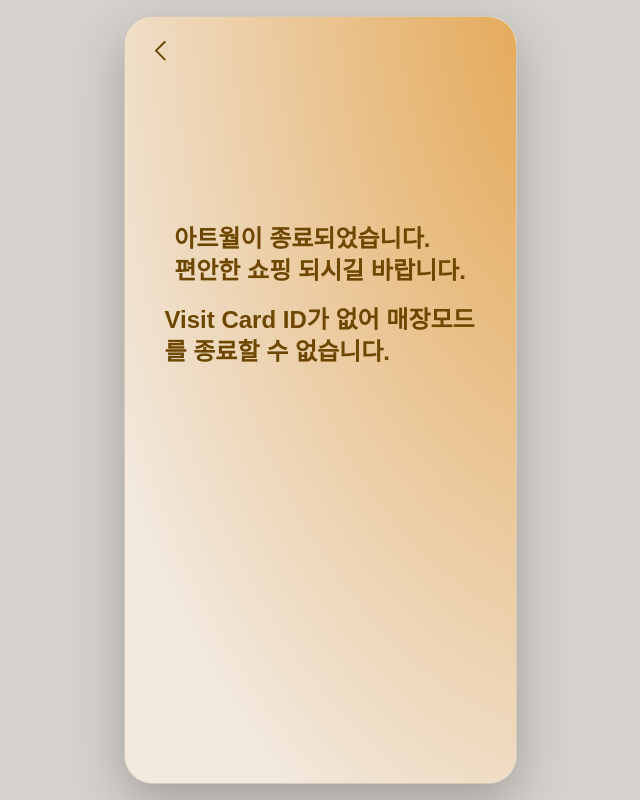
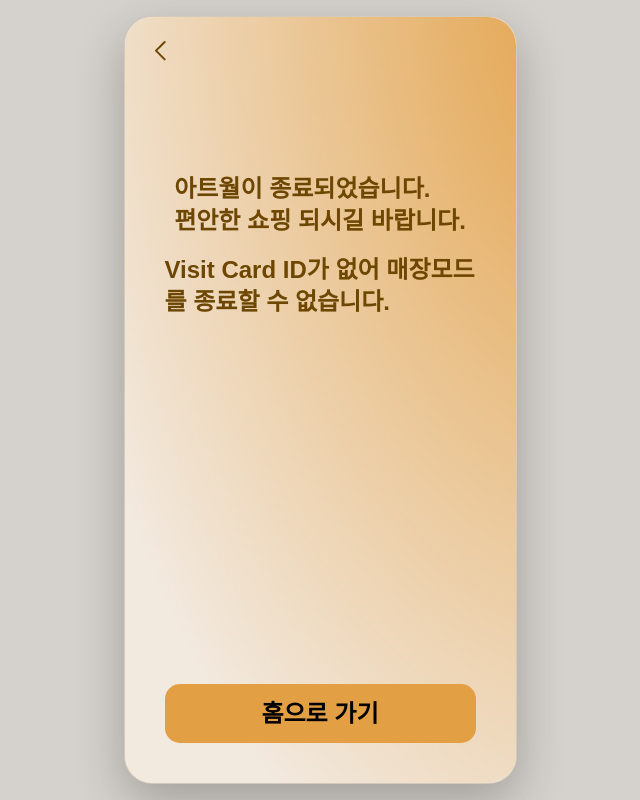
Before and after one commit to WalktoWall/FRONTEND, a React (Vite) app: page /wall-art/end in a window 1280 px wide. Shown: the whole page, without its empty margins (320-960 px from the left). Built offline with nearby package versions, Linux system fonts and the light colour scheme; no server answers; a web font is replaced by a local one.

Commit message:
WallArtEnd.css 화면 길이 수정

```diff
--- a/src/pages/QR/css/WallArtEnd.css
+++ b/src/pages/QR/css/WallArtEnd.css
@@ -34,22 +34,28 @@
   overscroll-behavior-y: contain; /* 바깥 배경 튕김 방지 */
 }
 
+/* 1. 메인 영역이 나머지 화면을 채우고 위아래 공간을 나눠 갖도록 설정 */
 .WallArtEnd-main {
-  padding: 0 40px;
+  padding: 0 40px 40px 40px; /* 하단 패딩 */
+  flex: 1;
+  display: flex;
+  flex-direction: column;
+  justify-content: space-between; /* 텍스트는 위쪽~중앙, 버튼은 맨 아래 배치 */
 }
 
+/* 2. 과도한 고정 마진(138px, 483px)을 제거하고 비율 마진 적용 */
 .WallArtEnd-content {
   text-align: left;
-
   color: #6d4700;
   font-family: "Pretendard Variable", Pretendard, sans-serif;
   font-size: 24px;
   font-style: normal;
   font-weight: 600;
-  line-height: 32px; /* 133.333% */
+  line-height: 32px;
 
-  margin-top: 138px;
-  margin-bottom: 483px;
+  /* 고정 px 대신 화면 높이의 10%~12% 정도로 상단 여백 설정 */
+  margin-top: 11vh;
+  margin-bottom: 0;
 
   display: flex;
   flex-direction: column;
@@ -67,12 +73,12 @@
   line-height: normal;
 }
 
+/* 3. 버튼 그룹 영역 패딩 정리 */
 .WallArtEnd-btn-group {
   display: flex;
-  /* flex-direction: column; */
   align-items: center;
   gap: 40px;
-  padding: 0px 29px;
+  padding: 0; /* 부모인 .WallArtEnd-main 패딩을 사용하도록 정리 */
 }
 
 .WallArtEnd-close-btn,
```
